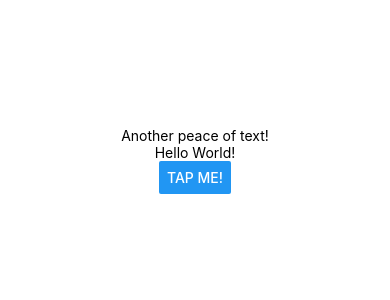
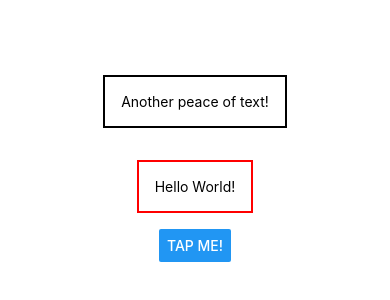
Before and after one commit to veyselkartalmis/react-native-course, a React Native app: screen / in a window 390 px wide. Shown: the part 262-562 px from the top of the page. Built offline with nearby package versions, Linux system fonts and the light colour scheme.

Commit message:
styles added

```diff
--- a/App.js
+++ b/App.js
@@ -1,13 +1,15 @@
-import { Button, StyleSheet, Text, View } from 'react-native';
+import { Button, StyleSheet, Text, View } from "react-native";
 
 export default function App() {
   return (
     <View style={styles.container}>
       <View>
-        <Text>Another peace of text!</Text>
+        <Text style={styles.dummyText}>Another peace of text!</Text>
       </View>
-      <Text>Hello World!</Text>
-      <Button title='Tap Me!'/>
+      <Text style={{ margin: 16, borderWidth: 2, borderColor: "red", padding: 16}}>
+        Hello World!
+      </Text>
+      <Button title="Tap Me!" />
     </View>
   );
 }
@@ -15,8 +17,15 @@ export default function App() {
 const styles = StyleSheet.create({
   container: {
     flex: 1,
-    backgroundColor: '#fff',
-    alignItems: 'center',
-    justifyContent: 'center',
+    backgroundColor: "#fff",
+    alignItems: "center",
+    justifyContent: "center",
   },
+
+  dummyText: {
+    margin: 16,
+    padding: 16,
+    borderColor: "black",
+    borderWidth: 2,
+  }
 });
```
